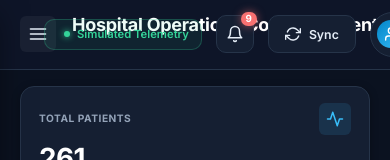
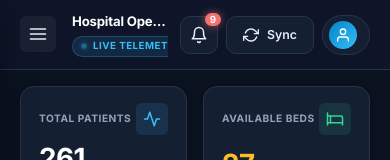
Before and after one commit to thaseenabbut/CareSync, a React (Vite) app in the folder frontend/: page / in a window 390 px wide. Shown: the top 160 px of the page. Built offline with nearby package versions, Linux system fonts and the light colour scheme; no server answers.

Commit message:
refactor: update overview layout, styles, and documentation for improved UI responsiveness

```diff
--- a/frontend/src/App.css
+++ b/frontend/src/App.css
@@ -27,6 +27,19 @@
   max-width: 1720px;
   width: 100%;
   margin: 0 auto;
+}
+
+/* Container layouts for tab content */
+.overview-container {
+  display: flex;
+  flex-direction: column;
+  gap: 24px;
+}
+
+.tab-container {
+  display: flex;
+  flex-direction: column;
+  gap: 24px;
 }
 
 /* ------------------------------------------------------------
@@ -261,7 +274,8 @@
   position: sticky;
   top: 0;
   z-index: 40;
-  gap: 24px;
+  gap: 16px;
+  overflow: visible;
 }
 
 .top-nav-left {
@@ -270,6 +284,7 @@
   gap: 16px;
   min-width: 0;
   flex: 1;
+  overflow: hidden;
 }
 
 .mobile-menu-trigger {
@@ -287,16 +302,20 @@
 .page-title-row {
   display: flex;
   align-items: center;
-  gap: 12px;
-  flex-wrap: nowrap;
+  gap: 10px;
+  flex-wrap: wrap;
+  row-gap: 4px;
 }
 
 .page-main-title {
-  font-size: 1.2rem;
+  font-size: 1.1rem;
   font-weight: 700;
   color: #FFFFFF;
   margin: 0;
   white-space: nowrap;
+  overflow: hidden;
+  text-overflow: ellipsis;
+  max-width: 55ch;
 }
 
 .live-pill {
@@ -773,11 +792,12 @@
    ------------------------------------------------------------ */
 .analytics-grid-two-col {
   display: grid;
-  grid-template-columns: 2fr 1fr;
+  grid-template-columns: 3fr 2fr;
   gap: 20px;
-}
-
-@media (max-width: 1100px) {
+  align-items: start;
+}
+
+@media (max-width: 1200px) {
   .analytics-grid-two-col {
     grid-template-columns: 1fr;
   }
@@ -797,6 +817,12 @@
 
 .chart-full-width {
   width: 100%;
+}
+
+/* Donut card — ensure it doesn't shrink the chart below a usable size */
+.donut-card {
+  min-width: 0;
+  overflow: hidden;
 }
 
 .chart-card {
@@ -2943,6 +2969,11 @@
 .mt-8 { margin-top: 32px; }
 .m-6 { margin: 24px; }
 .mb-0 { margin-bottom: 0 !important; }
+
+/* Typography utilities used in table cells */
+.font-semibold { font-weight: 600; }
+.text-main { color: var(--text-main) !important; }
+.text-success { color: var(--status-success) !important; }
 
 .section-title-row {
   display: flex;
@@ -3014,6 +3045,43 @@
   }
 
   .command-top-nav {
-    padding: 0 20px;
+    padding: 10px 20px;
+    gap: 12px;
   }
-}
+
+  .top-nav-right {
+    gap: 8px;
+  }
+
+  .demo-indicator-pill {
+    display: none;
+  }
+
+  .admin-info {
+    display: none;
+  }
+
+  .page-main-title {
+    font-size: 0.95rem;
+    max-width: 30ch;
+  }
+
+  .page-subtitle-text {
+    display: none;
+  }
+}
+
+@media (max-width: 600px) {
+  .kpi-grid {
+    grid-template-columns: 1fr 1fr;
+  }
+
+  .analytics-grid-two-col {
+    grid-template-columns: 1fr;
+  }
+
+  .page-main-title {
+    font-size: 0.88rem;
+    max-width: 22ch;
+  }
+}
--- a/frontend/src/components/OverviewTab.tsx
+++ b/frontend/src/components/OverviewTab.tsx
@@ -64,7 +64,7 @@ export const OverviewTab: React.FC<OverviewTabProps> = ({
       </div>
 
       {/* Main Analytics Grid Row 2: Bed Occupancy Stacked Bar + Waiting Time Bar */}
-      <div className="analytics-grid-two-col mt-6">
+      <div className="analytics-grid-two-col">
         <div className="col-half">
           <BedOccupancyChart data={dashboardData.bedBreakdown} />
         </div>
@@ -74,7 +74,6 @@ export const OverviewTab: React.FC<OverviewTabProps> = ({
       </div>
 
       {/* Section 3: AI Operational Insights Dedicated Panel */}
-      <div className="mt-6">
       <AiInsightsPanel
         bottlenecks={metrics.active_bottlenecks}
         insights={insights}
@@ -82,19 +81,16 @@ export const OverviewTab: React.FC<OverviewTabProps> = ({
         onRequestInsights={onRequestInsights}
         onNavigateToTab={onNavigateToTab}
       />
-      </div>
 
       {/* Section 4: Operational Alerts Console */}
-      <div className="mt-6">
       <AlertsSection
         alerts={dashboardData.alerts}
         onTriggerAi={onRequestInsights}
         onNavigateToTab={onNavigateToTab}
       />
-      </div>
 
       {/* Section 5: Real-time Inpatient Census Summary Table */}
-      <div className="section-card mt-6">
+      <div className="section-card">
         <div className="section-card-header">
           <div>
             <h3>Departmental Bed Census &amp; Operational Turnover</h3>
```
Also changed, not shown: 1 other file (tests, documents, lock files or other folders). Lines whose indentation alone changed are shown as unchanged.
